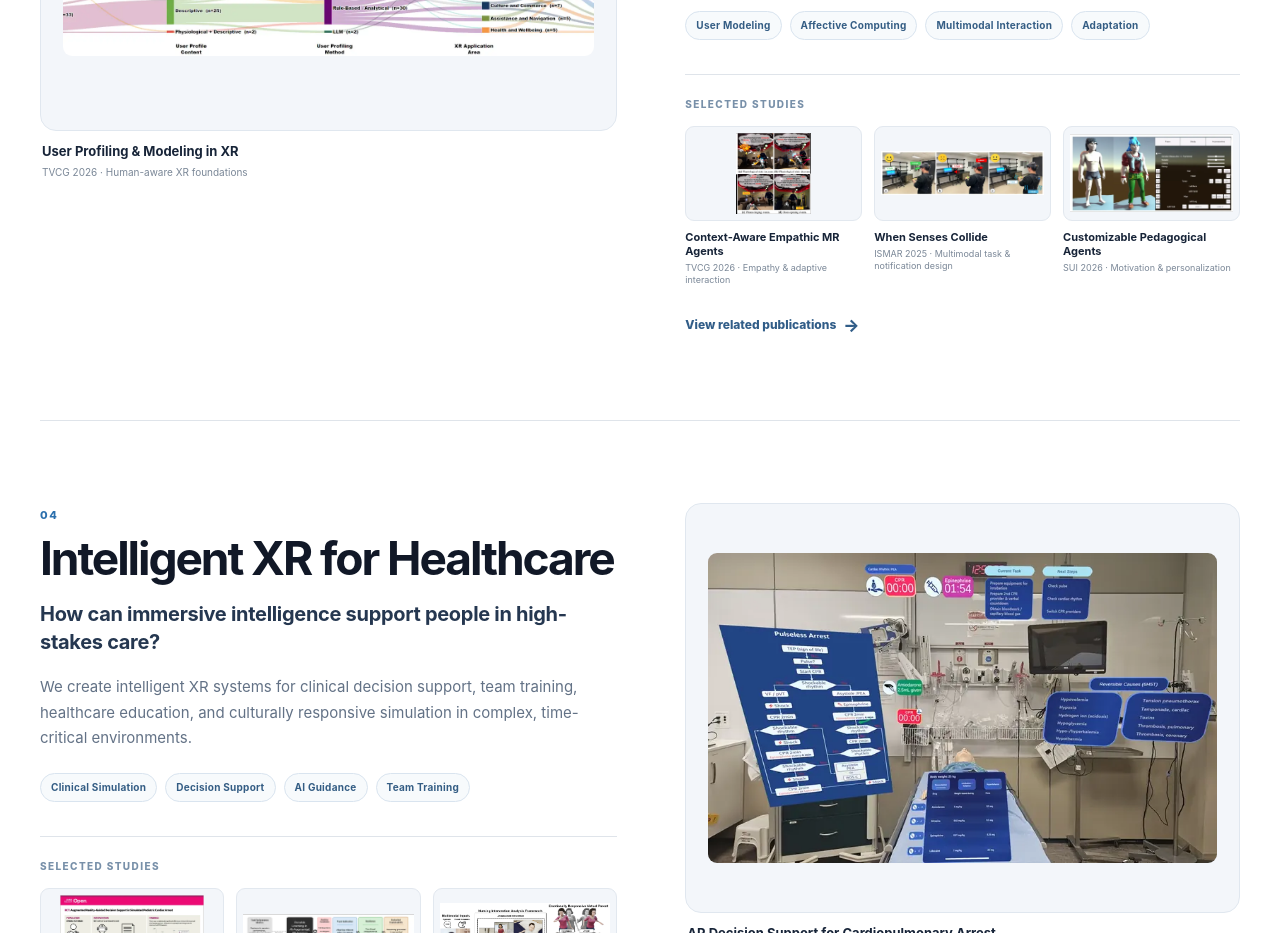
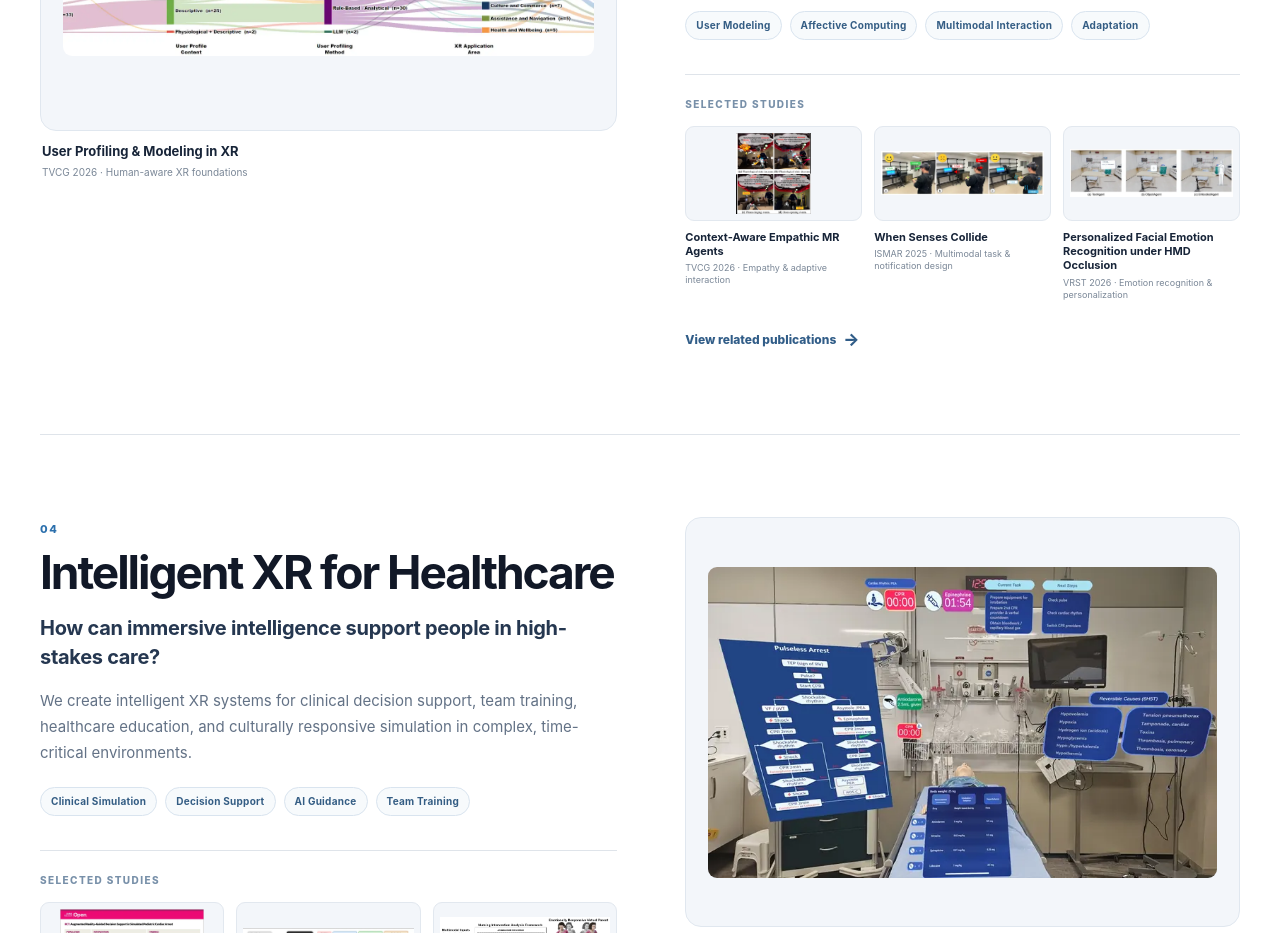
Before and after one commit to kangsookim/hxi-lab-website, a Next.js app: page /projects in a window 1280 px wide. Shown: the part 2760-3693 px from the top of the page. Built offline with nearby package versions, Linux system fonts and the light colour scheme.

Commit message:
changed the pedagogical agent to personalized facial emotion.

```diff
--- a/app/projects/page.tsx
+++ b/app/projects/page.tsx
@@ -94,9 +94,9 @@ const projectPrograms: ProjectProgram[] = [
         image: '/assets/publications/Kaur2025wsc.webp',
       },
       {
-        title: 'Customizable Pedagogical Agents',
-        meta: 'SUI 2026 · Motivation & personalization',
-        image: '/assets/publications/Fouad2026tio.webp',
+        title: 'Personalized Facial Emotion Recognition under HMD Occlusion',
+        meta: 'VRST 2026 · Emotion recognition & personalization',
+        image: '/assets/publications/Lee2026agr.webp',
       },
     ],
   },
```
